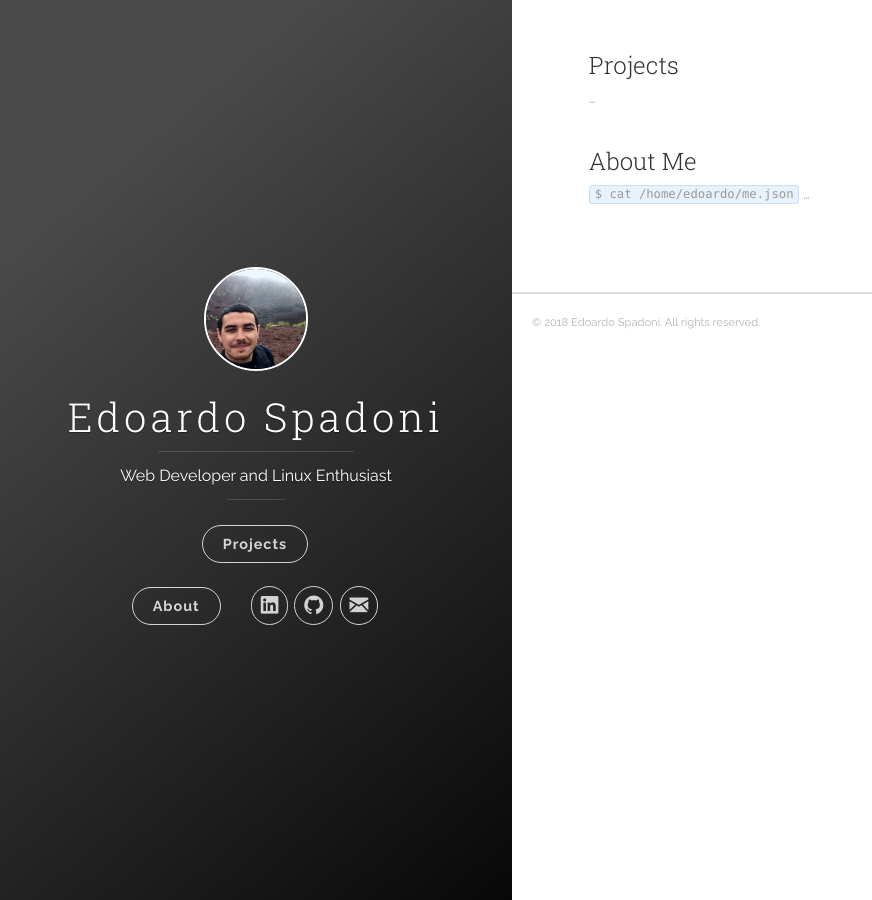
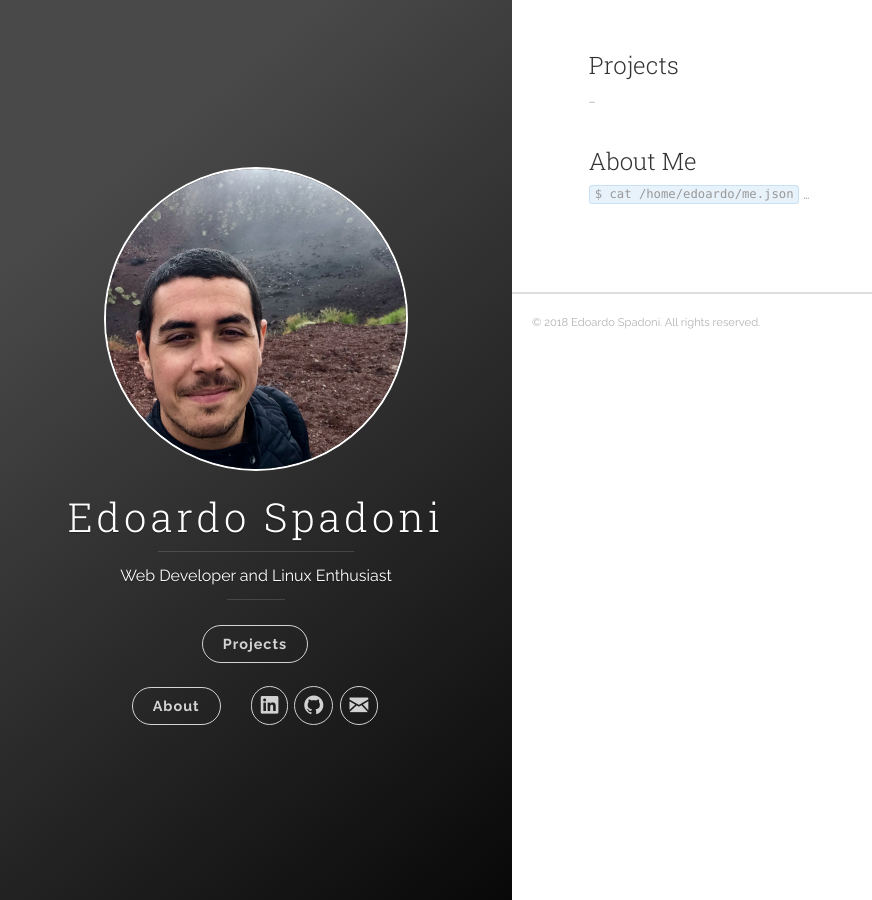
Before and after one commit to edospadoni/edospadoni.github.io, a Jekyll site: the page built from index.html, in a window 1280 px wide. Shown: the whole page, without its empty margins (0-872 px from the left). Built offline with Jekyll 4.4.1, drawn with Linux system fonts in a browser that asks for light colours; nearby versions of some CDN libraries; the list of posts is cut into pages by our own code.

Commit message:
changed profile image

```diff
--- a/css/main.css
+++ b/css/main.css
@@ -49,8 +49,8 @@ pre.highlight code,
 .user-image {
   margin-bottom: 1.2em;
   position: relative;
-  width: 100px;
-  height: 100px;
+  width: 300px;
+  height: 300px;
   border: 2px solid #fff;
   border-radius:100%;
 }
```
Also changed, not shown: images/profile.jpg.
